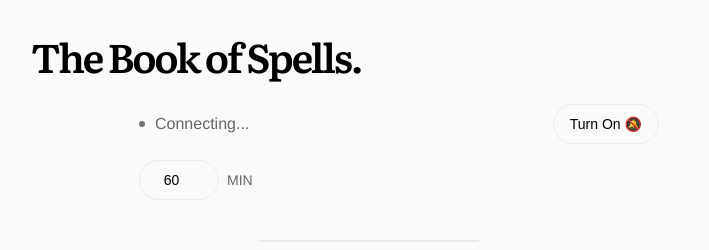
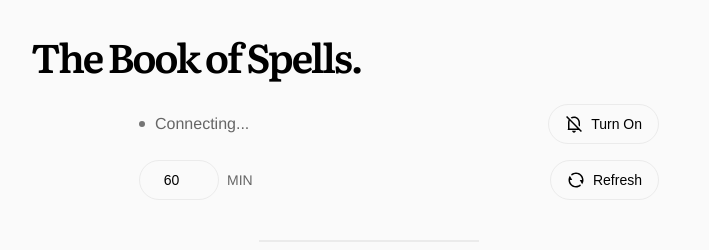
Before and after one commit to ianinazarenko/spell-book-v2, a Next.js app in the folder frontend/: page / in a window 1280 px wide. Shown: the top 250 px of the page, without its empty margins (241-950 px from the left). Built offline with nearby package versions, Linux system fonts and the light colour scheme; no server answers.

Commit message:
feat(frontend): add refresh button

```diff
--- /dev/null
+++ b/frontend/app/components/ConfigsRow.module.css
@@ -0,0 +1,5 @@
+.row {
+    display: flex;
+    align-items: center;
+    justify-content: space-between;
+}
--- /dev/null
+++ b/frontend/app/components/ConfigsRow.tsx
@@ -0,0 +1,44 @@
+import { DurationConfigs } from '@/app/components/DurationConfigs';
+import { RiRefreshLine } from '@remixicon/react';
+import buttonStyles from './ControlButton.module.css';
+import styles from './ConfigsRow.module.css';
+
+interface Props {
+    initialDur: number | null;
+    isCasting: boolean;
+    isAddingSpell: boolean;
+    onConfigChange: (data: {
+        iterationsTotal: number;
+        durationMin: number | null;
+    }) => Promise<void>;
+}
+
+export default function ConfigsRow({
+    initialDur,
+    isCasting,
+    isAddingSpell,
+    onConfigChange,
+}: Props) {
+    function handleRefreshPage() {
+        window.location.reload();
+    }
+
+    return (
+        <div className={styles.row}>
+            <DurationConfigs
+                initialDur={initialDur}
+                isCasting={isCasting}
+                isAddingSpell={isAddingSpell}
+                onConfigChange={onConfigChange}
+            />
+
+            <button
+                className={`${buttonStyles.button} ${buttonStyles.buttonSecondary}`}
+                onClick={handleRefreshPage}
+            >
+                <RiRefreshLine size={18} />
+                Refresh
+            </button>
+        </div>
+    );
+}
--- a/frontend/app/components/NotificationsToggle.tsx
+++ b/frontend/app/components/NotificationsToggle.tsx
@@ -3,6 +3,7 @@
 import { usePushNotifications } from '@/lib/hooks/usePushNotifications';
 import buttonStyles from '@/app/components/ControlButton.module.css';
 import styles from '@/app/components/NotificationsToggle.module.css';
+import { RiNotification4Line, RiNotificationOffLine } from '@remixicon/react';
 
 export default function NotificationsToggle() {
     const { isSupported, isSubscribed, isLoading, subscribeToPush, unsubscribeFromPush } =
@@ -12,7 +13,7 @@ export default function NotificationsToggle() {
         return <span>Pushes are not supported</span>;
     }
 
-    const btnTxt = isLoading ? 'Loading...' : isSubscribed ? 'Turn Off 🔔' : 'Turn On 🔕';
+    const btnTxt = isLoading ? 'Loading...' : isSubscribed ? ' Turn Off' : ' Turn On';
 
     return (
         <div className={`${styles.row}`}>
@@ -20,6 +21,13 @@ export default function NotificationsToggle() {
                 className={`${buttonStyles.button} ${buttonStyles.buttonSecondary}`}
                 onClick={isSubscribed ? unsubscribeFromPush : subscribeToPush}
             >
+                {!isLoading &&
+                    (isSubscribed ? (
+                        <RiNotification4Line size={18} />
+                    ) : (
+                        <RiNotificationOffLine size={18} />
+                    ))}
+
                 {btnTxt}
             </button>
         </div>
--- a/frontend/app/components/ServiceStatuses.module.css
+++ b/frontend/app/components/ServiceStatuses.module.css
@@ -1,5 +1,6 @@
 .row {
     display: flex;
+    min-height: 40px;
     flex-direction: row;
     align-items: center;
     justify-content: space-between;
--- a/frontend/app/components/SpellList.module.css
+++ b/frontend/app/components/SpellList.module.css
@@ -25,7 +25,7 @@
     gap: 16px;
 
     @media (width >= 768px) {
-        flex-direction: row;
+        /*flex-direction: row;*/
     }
 }
 
@@ -35,7 +35,7 @@
     gap: 16px;
 
     @media (width >= 768px) {
-        flex-direction: column-reverse;
+        /*flex-direction: column-reverse;*/
         gap: 8px;
     }
 }
@@ -48,7 +48,6 @@
     align-items: center;
     justify-content: center;
     cursor: pointer;
-    color: var(--text-primary);
     border: 1px solid var(--button-secondary-border);
     border-radius: 100px;
 }
--- a/frontend/app/page.tsx
+++ b/frontend/app/page.tsx
@@ -31,6 +31,7 @@ import ErrorStatus from '@/app/components/ErrorStatus';
 import { useSpellConfig } from '@/lib/hooks/useSpellConfig';
 import NotificationsToggle from '@/app/components/NotificationsToggle';
 import ServiceStatuses from '@/app/components/ServiceStatuses';
+import ConfigsRow from '@/app/components/ConfigsRow';
 
 export default function Home() {
     const SPEED = 2000;
@@ -81,7 +82,7 @@ export default function Home() {
     async function handleConfigChange(body: {
         iterationsTotal: number;
         durationMin: number | null;
-    }) {
+    }): Promise<void> {
         startTransition(async () => {
             setOptmConfigs({ iterationsTotal: 0 });
             const configs = await updateConfigs(body);
@@ -203,16 +204,12 @@ export default function Home() {
 
                     <ServiceStatuses connectionStatus={connectionStatus} />
 
-                    <div>
-                        <DurationConfigs
-                            initialDur={configs.durationMin}
-                            onConfigChange={handleConfigChange}
-                            isCasting={isCasting}
-                            isAddingSpell={isAddingSpell}
-                        />
-
-                        {/*<button>Refresh</button>*/}
-                    </div>
+                    <ConfigsRow
+                        initialDur={configs.durationMin}
+                        isCasting={isCasting}
+                        isAddingSpell={isAddingSpell}
+                        onConfigChange={handleConfigChange}
+                    />
 
                     <CastStatus
                         isCasting={isCasting}
```
